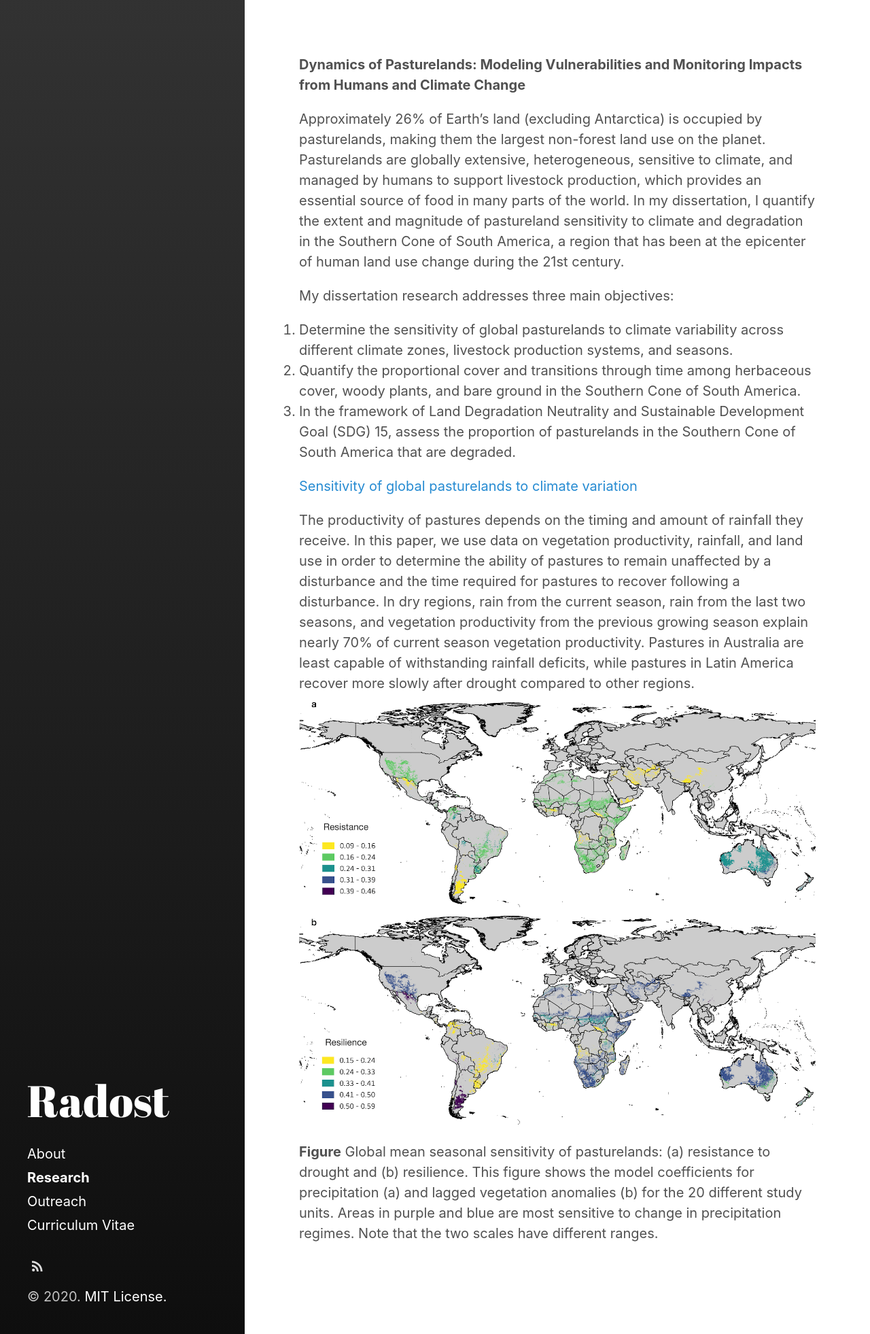
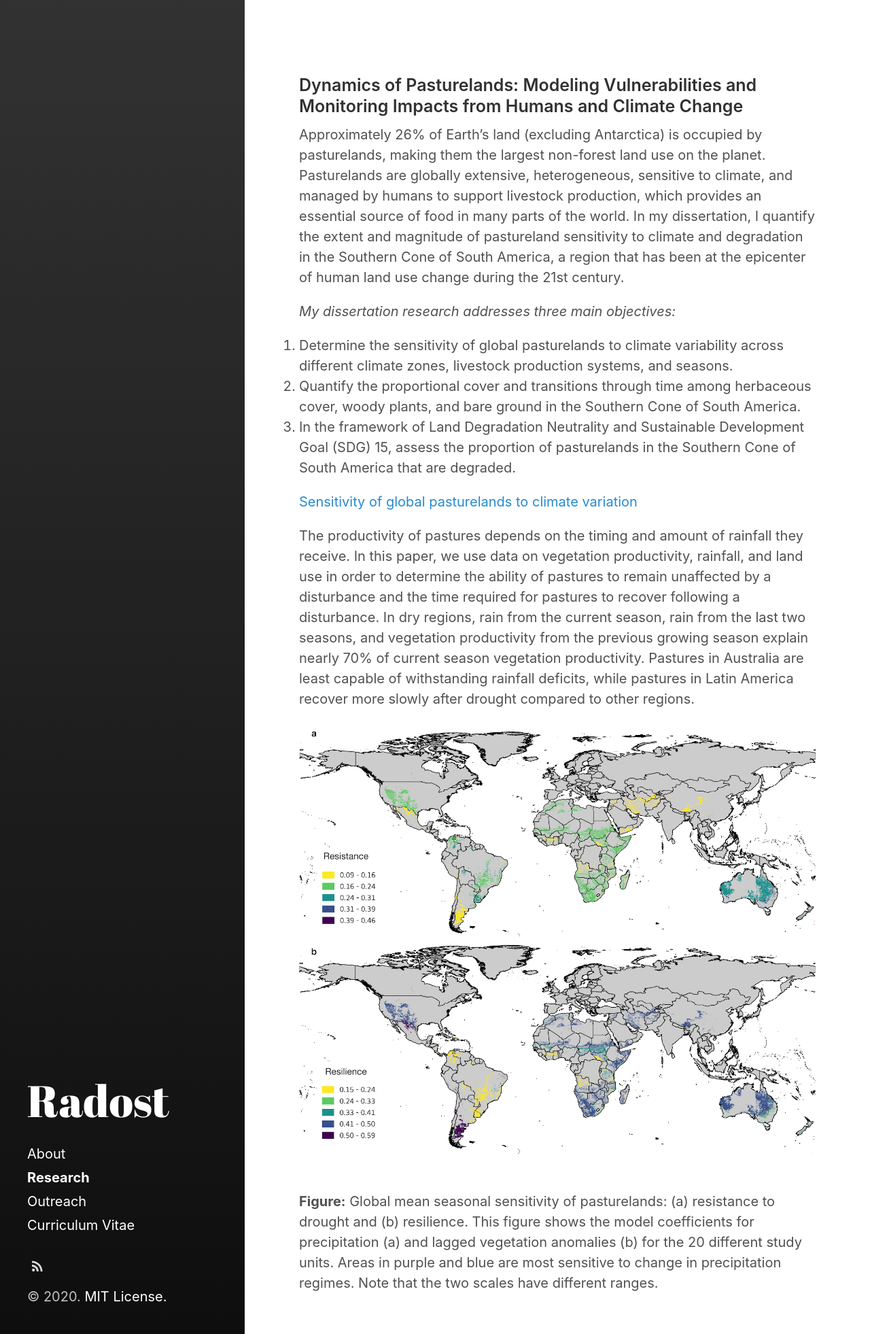
Before and after one commit to rkstan/rkstan.github.io, a Jekyll site: the page built from research.md, in a window 1280 px wide. Shown: the whole page at 68% size. Built offline with Jekyll 4.4.1, drawn with Linux system fonts in a browser that asks for light colours; nearby versions of some CDN libraries.

Commit message:
Update research.md

```diff
--- a/research.md
+++ b/research.md
@@ -5,11 +5,11 @@ sidebar_link: true
 sidebar_sort_order: 2
 ---
 
-<b>Dynamics of Pasturelands: Modeling Vulnerabilities and Monitoring Impacts from Humans and Climate Change</b><br>
+### Dynamics of Pasturelands: Modeling Vulnerabilities and Monitoring Impacts from Humans and Climate Change
 
 Approximately 26% of Earth’s land (excluding Antarctica) is occupied by pasturelands, making them the largest non-forest land use on the planet. Pasturelands are globally extensive, heterogeneous, sensitive to climate, and managed by humans to support livestock production, which provides an essential source of food in many parts of the world. In my dissertation, I quantify the extent and magnitude of pastureland sensitivity to climate and degradation in the Southern Cone of South America, a region that has been at the epicenter of human land use change during the 21st century.
 
-My dissertation research addresses three main objectives:
+*My dissertation research addresses three main objectives:*
 
 1. Determine the sensitivity of global pasturelands to climate variability across different climate zones, livestock production systems, and seasons.
 2. Quantify the proportional cover and transitions through time among herbaceous cover, woody plants, and bare ground in the Southern Cone of South America.
@@ -18,6 +18,6 @@ My dissertation research addresses three main objectives:
 <p><a href="https://agupubs.onlinelibrary.wiley.com/doi/full/10.1029/2019EF001316">Sensitivity of global pasturelands to climate variation</a><br>
 <p> The productivity of pastures depends on the timing and amount of rainfall they receive. In this paper, we use data on vegetation productivity, rainfall, and land use in order to determine the ability of pastures to remain unaffected by a disturbance and the time required for pastures to recover following a disturbance. In dry regions, rain from the current season, rain from the last two seasons, and vegetation productivity from the previous growing season explain nearly 70% of current season vegetation productivity. Pastures in Australia are least capable of withstanding rainfall deficits, while pastures in Latin America recover more slowly after drought compared to other regions.<br>
 
-<img style="float: center;" src="../images/Figure5_new_full.png" width="800" height="600">
+<p><img style="float: center;" src="../images/Figure5_new_full.png" width="800" height="600"><br>
 
-<b>Figure</b> Global mean seasonal sensitivity of pasturelands: (a) resistance to drought and (b) resilience. This figure shows the model coefficients for precipitation (a) and lagged vegetation anomalies (b) for the 20 different study units. Areas in purple and blue are most sensitive to change in precipitation regimes. Note that the two scales have different ranges.
+<b>Figure:</b> Global mean seasonal sensitivity of pasturelands: (a) resistance to drought and (b) resilience. This figure shows the model coefficients for precipitation (a) and lagged vegetation anomalies (b) for the 20 different study units. Areas in purple and blue are most sensitive to change in precipitation regimes. Note that the two scales have different ranges.
```
